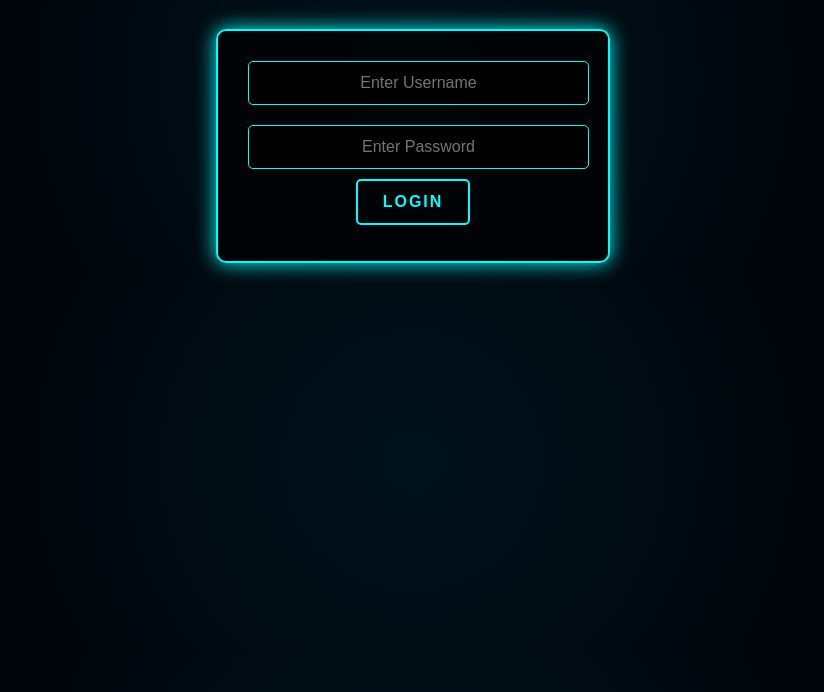
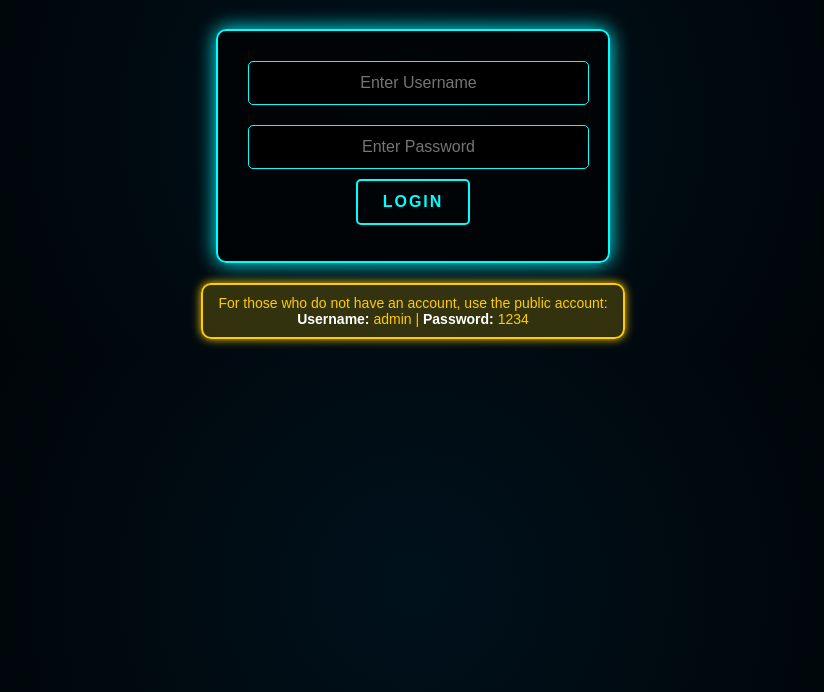
Before and after one commit to HACKERRE43T/jarvis-auth-system, a plain HTML site: page index.html in a window 1280 px wide. Shown: the part 108-800 px from the top of the page, without its empty margins (227-1051 px from the left). Drawn offline with Linux system fonts and the light colour scheme.

Commit message:
Update index.html

```diff
--- a/index.html
+++ b/index.html
@@ -5,6 +5,28 @@
     <meta name="viewport" content="width=device-width, initial-scale=1.0">
     <title>Niyamashakthi Login</title>
     <link rel="stylesheet" href="styles.css">
+    <style>
+        /* Notice Board Styling */
+        .notice {
+            margin-top: 20px;
+            padding: 10px;
+            width: 90%;
+            max-width: 400px;
+            background: rgba(255, 204, 0, 0.2);
+            color: #ffcc00;
+            border: 2px solid #ffcc00;
+            border-radius: 10px;
+            text-align: center;
+            font-size: 14px;
+            box-shadow: 0 0 10px #ffcc00;
+            margin-left: auto;
+            margin-right: auto;
+        }
+
+        .notice strong {
+            color: #ffffff;
+        }
+    </style>
 </head>
 <body>
 
@@ -16,6 +38,10 @@
             <button onclick="authenticate()">LOGIN</button>
             <p id="status"></p>
         </div>
+        <p class="notice">
+            For those who do not have an account, use the public account:<br>
+            <strong>Username:</strong> admin | <strong>Password:</strong> 1234
+        </p>
     </div>
 
     <!-- Overlay Effect -->
@@ -25,5 +51,6 @@
     </div>
 
     <script src="script.js"></script>
+
 </body>
 </html>
```
